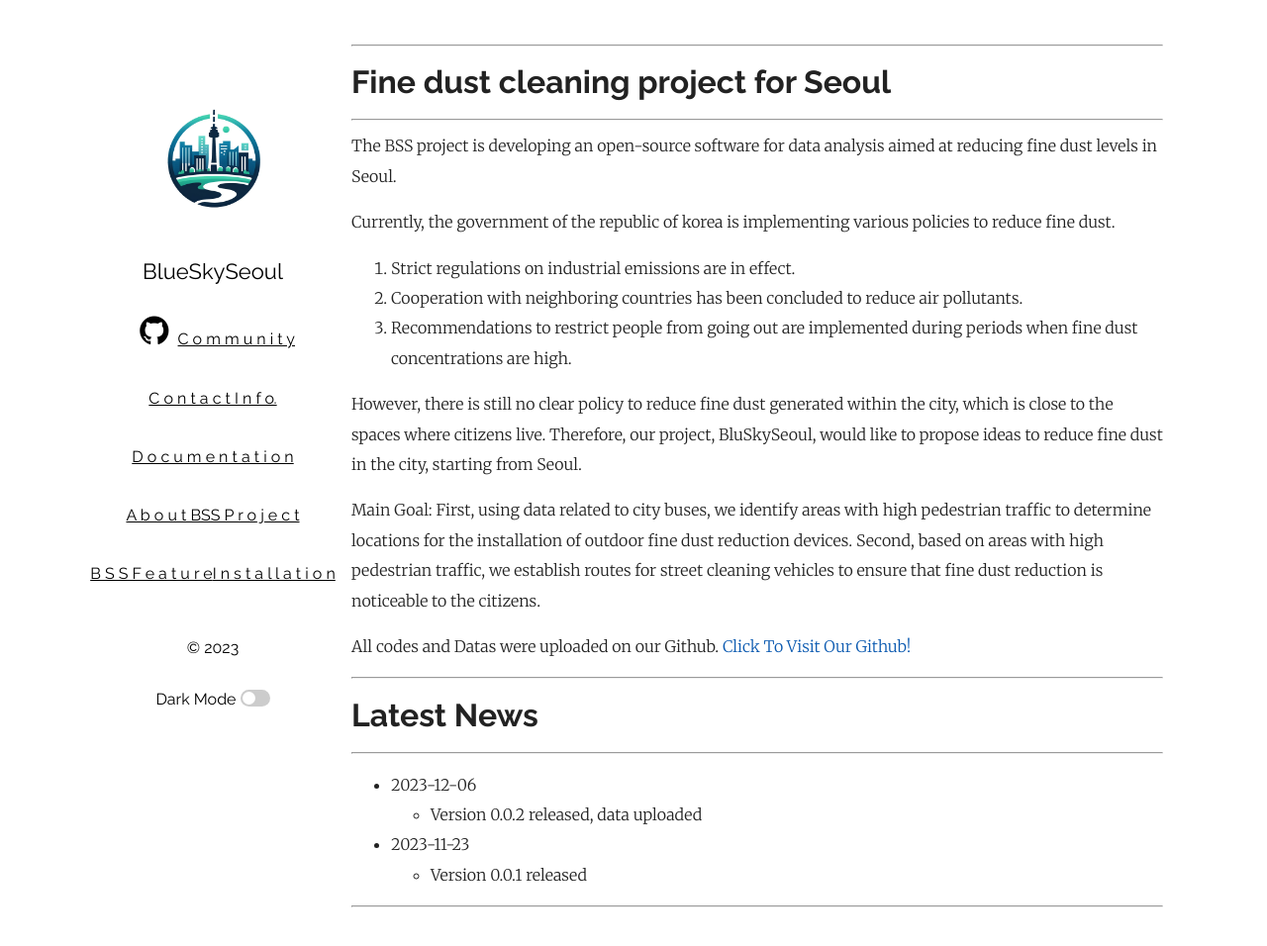
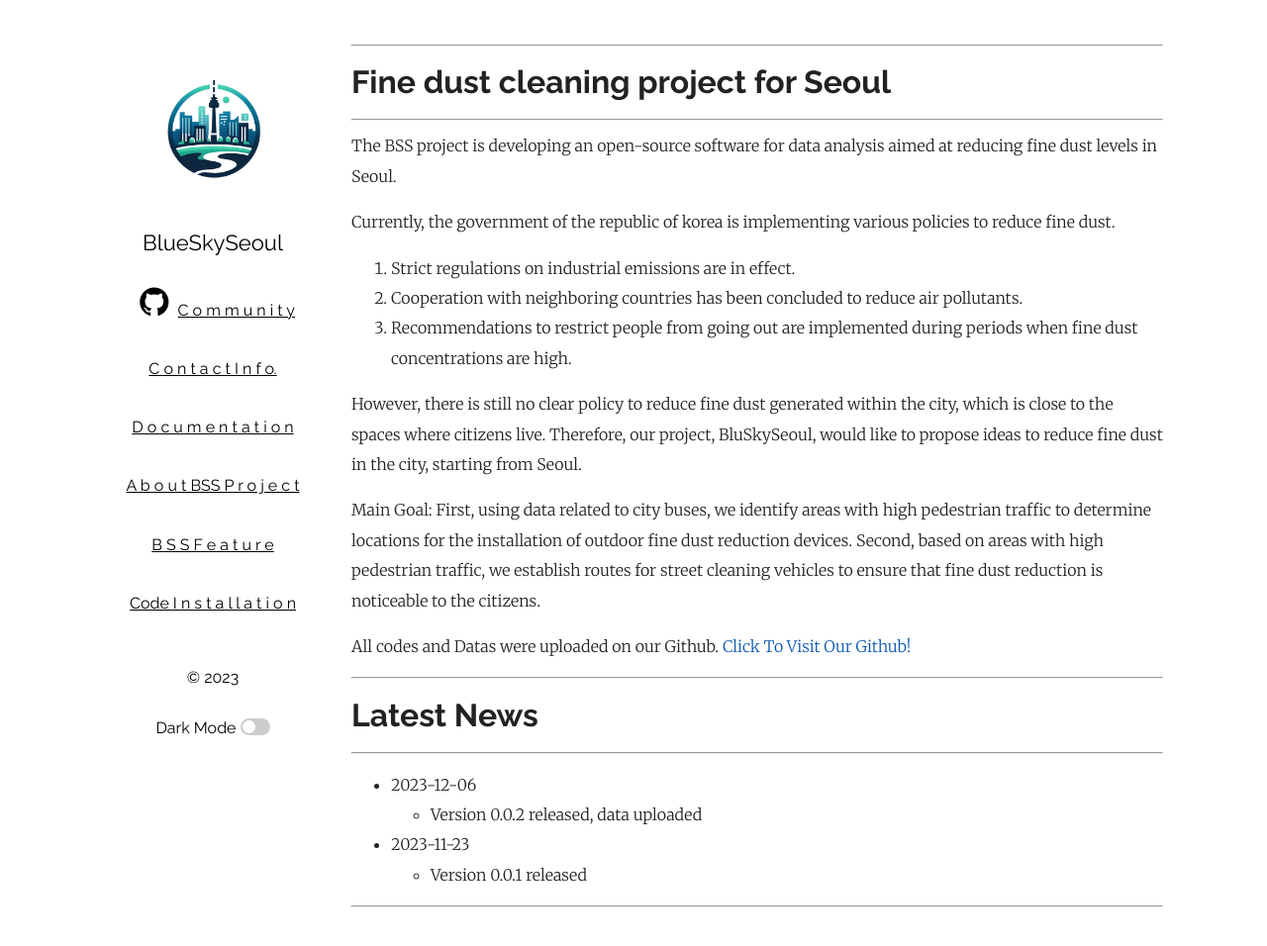
Before and after one commit to ss7622/ss7622.github.io, a Jekyll site: the page built from index.md, in a window 1280 px wide and 962 px high. Shown: the top 956 px of the window at 99% size. Built offline with Jekyll 4.4.1, drawn with Linux system fonts in a browser that asks for light colours.

Commit message:
Update default.html

```diff
--- a/_layouts/default.html
+++ b/_layouts/default.html
@@ -100,7 +100,7 @@
         {%- if site.plainwhite.social_links.pinterest -%}
         <a href="https://ss7622.github.io/Installation/" target="_blank">
           <li>
-            <p>I n s t a l l a t i o n</p>
+            <p>Code I n s t a l l a t i o n</p>
           </li>
         </a>
         {%- endif -%}
```
